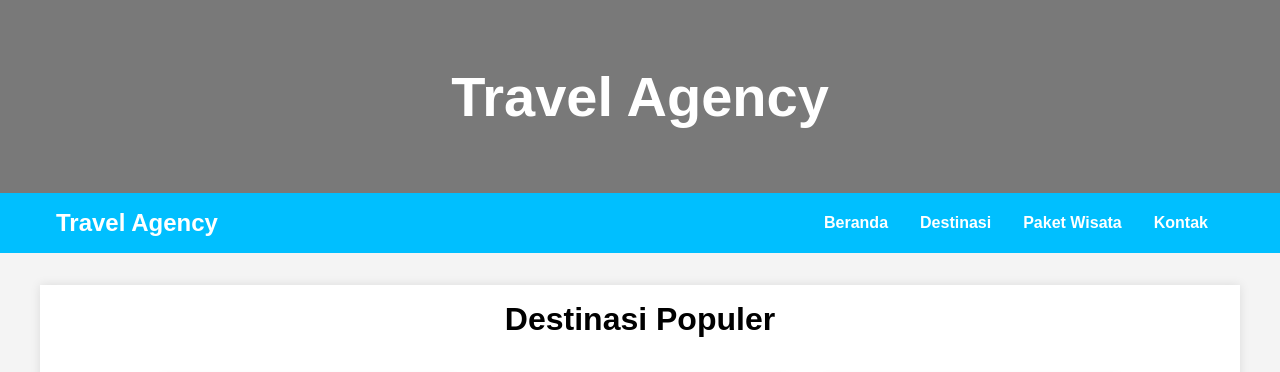
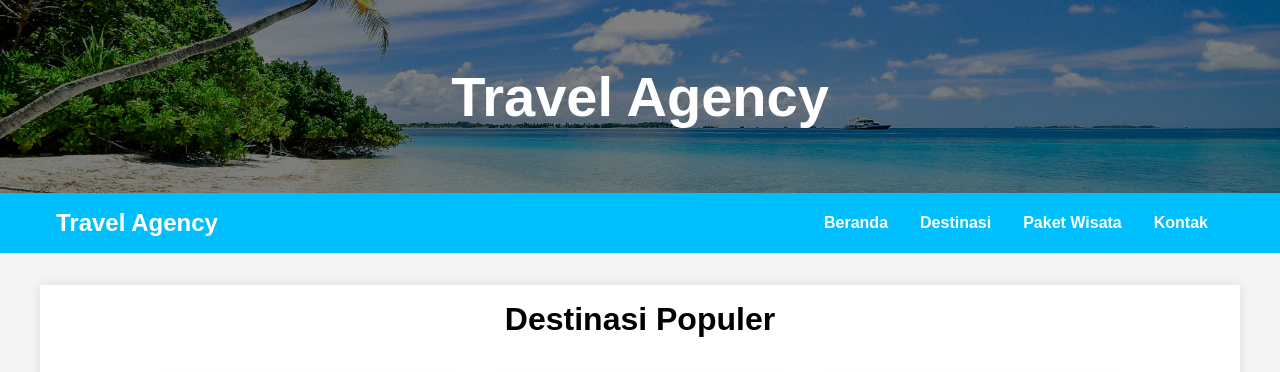
Before and after one commit to brightaldy/website-personal, a plain HTML site: page index.html in a window 1280 px wide. Shown: the top 372 px of the page. Drawn offline with Linux system fonts and the light colour scheme.

Commit message:
Update style.css

```diff
--- a/style.css
+++ b/style.css
@@ -10,7 +10,7 @@ body {
 }
 
 header {
-  background: url("pexels-asadphoto-457882.jpg") center/cover no-repeat;
+  background: url("gambar/pexels-asadphoto-457882.jpg") center/cover no-repeat;
   color: white;
   text-align: center;
   padding: 4rem 0;
```
